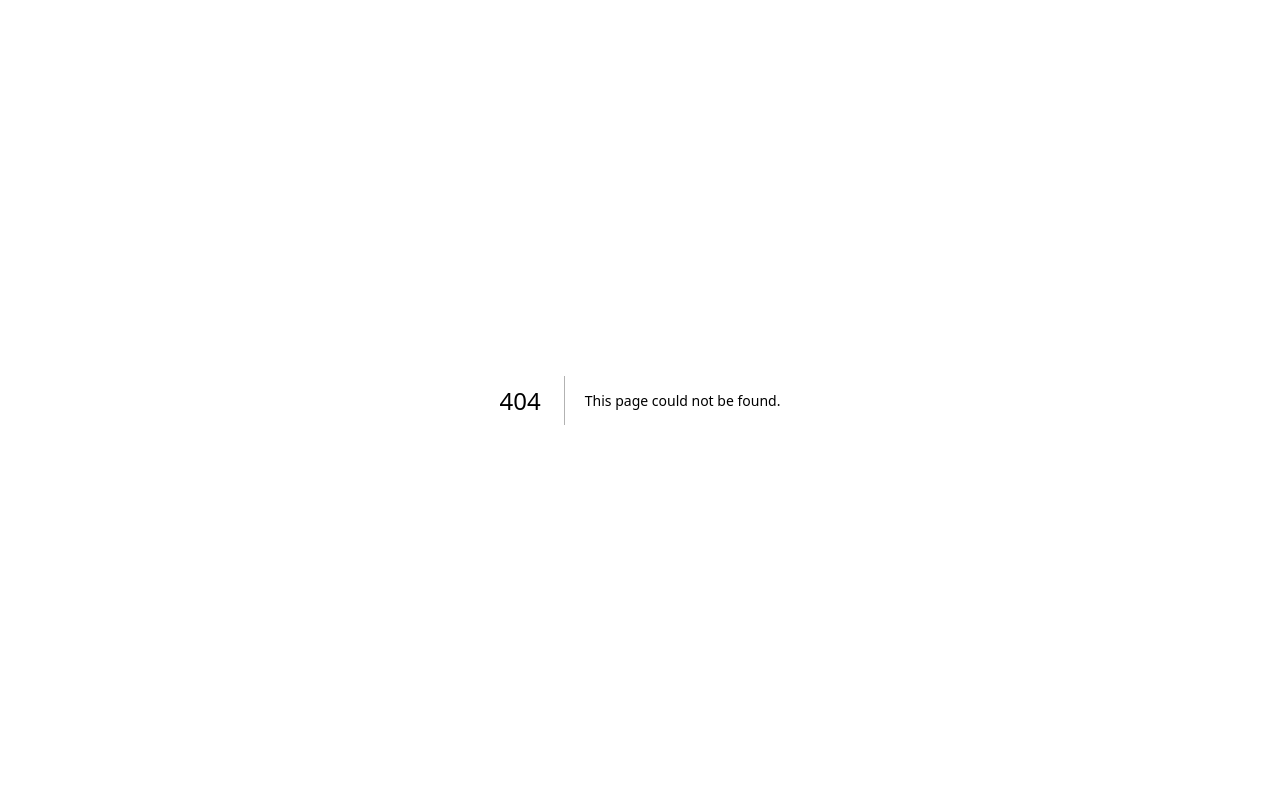
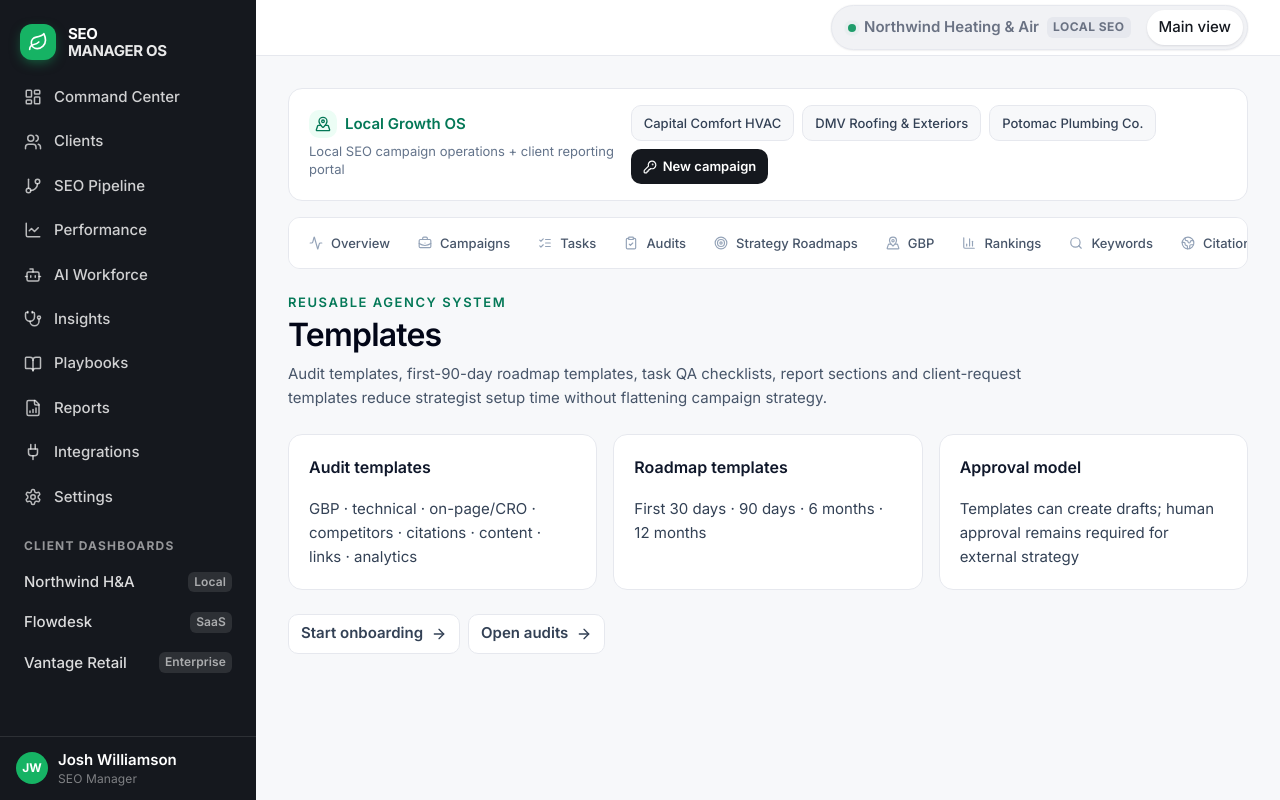
Before and after one commit to branderboy/seo-manager-os, a Next.js app: page /growth/templates in a window 1280 px wide. Before the commit this address had no page. Built offline with nearby package versions, Linux system fonts and the light colour scheme.

Commit message:
feat(local-growth): add templates route

```diff
--- /dev/null
+++ b/src/app/(os)/growth/templates/page.tsx
@@ -0,0 +1,5 @@
+import { TemplatesScreen } from "@/components/local-growth/module-screens";
+
+export default function TemplatesPage() {
+  return <TemplatesScreen />;
+}
```
